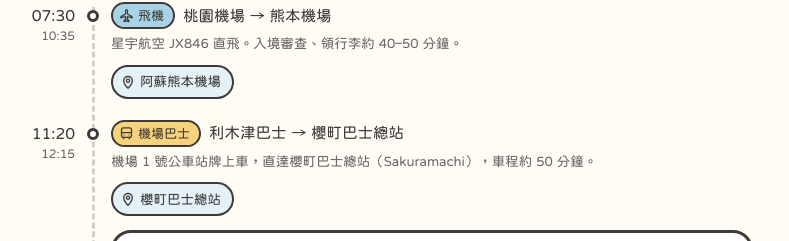
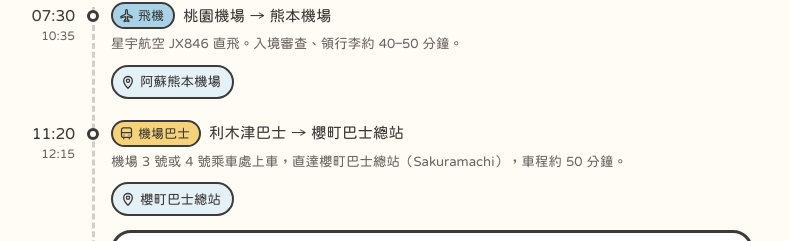
Before and after one commit to TsaiJouWu/kumamoto-trip-tjwu, a plain HTML site: page index.html in a window 1280 px wide. Shown: the part 1366-1607 px from the top of the page, without its empty margins (251-1040 px from the left). Drawn offline with Linux system fonts and the light colour scheme.

Commit message:
Update index.html

```diff
--- a/index.html
+++ b/index.html
@@ -646,7 +646,7 @@ var DAYS = [
   route:{ label:'市區散步路線', o:'辛島町', w:['城彩苑','熊本城','熊本城稲荷神社'], d:'下通アーケード', mode:'walking' },
   items:[
     { t:'07:30', e:'10:35', k:'move', mode:'plane', title:'桃園機場 → 熊本機場', text:'星宇航空 JX846 直飛。入境審查、領行李約 40–50 分鐘。', places:[['阿蘇くまもと空港','阿蘇熊本機場']] },
-    { t:'11:20', e:'12:15', k:'move', mode:'bus', title:'利木津巴士 → 櫻町巴士總站', text:'機場 1 號公車站牌上車，直達櫻町巴士總站（Sakuramachi），車程約 50 分鐘。', places:[[SAKURA,'櫻町巴士總站']] },
+    { t:'11:20', e:'12:15', k:'move', mode:'bus', title:'利木津巴士 → 櫻町巴士總站', text:'機場 3 號或 4 號乘車處上車，直達櫻町巴士總站（Sakuramachi），車程約 50 分鐘。', places:[[SAKURA,'櫻町巴士總站']] },
     { t:'12:15', e:'12:35', k:'stay', title:'飯店寄放行李', go:['walk','步行 2–3 分鐘'], text:'先到東橫INN 寄放大件行李，輕裝出門。', places:[[HOTEL,'東橫INN']] },
     { t:'12:40', e:'13:50', k:'meal', meal:'午餐', stamp:'eat', title:'勝烈亭 豬排', go:['walk','步行約 3 分鐘'], text:'熊本米其林推薦。必點六白黑豚特上里肌／腰內豬排定食，外脆肉嫩多汁。', places:[['勝烈亭 新市街本店','勝烈亭 新市街本店']] },
     { t:'14:00', e:'16:30', k:'spot', stamp:'go', title:'熊本城名勝巡禮', subs:[
```
